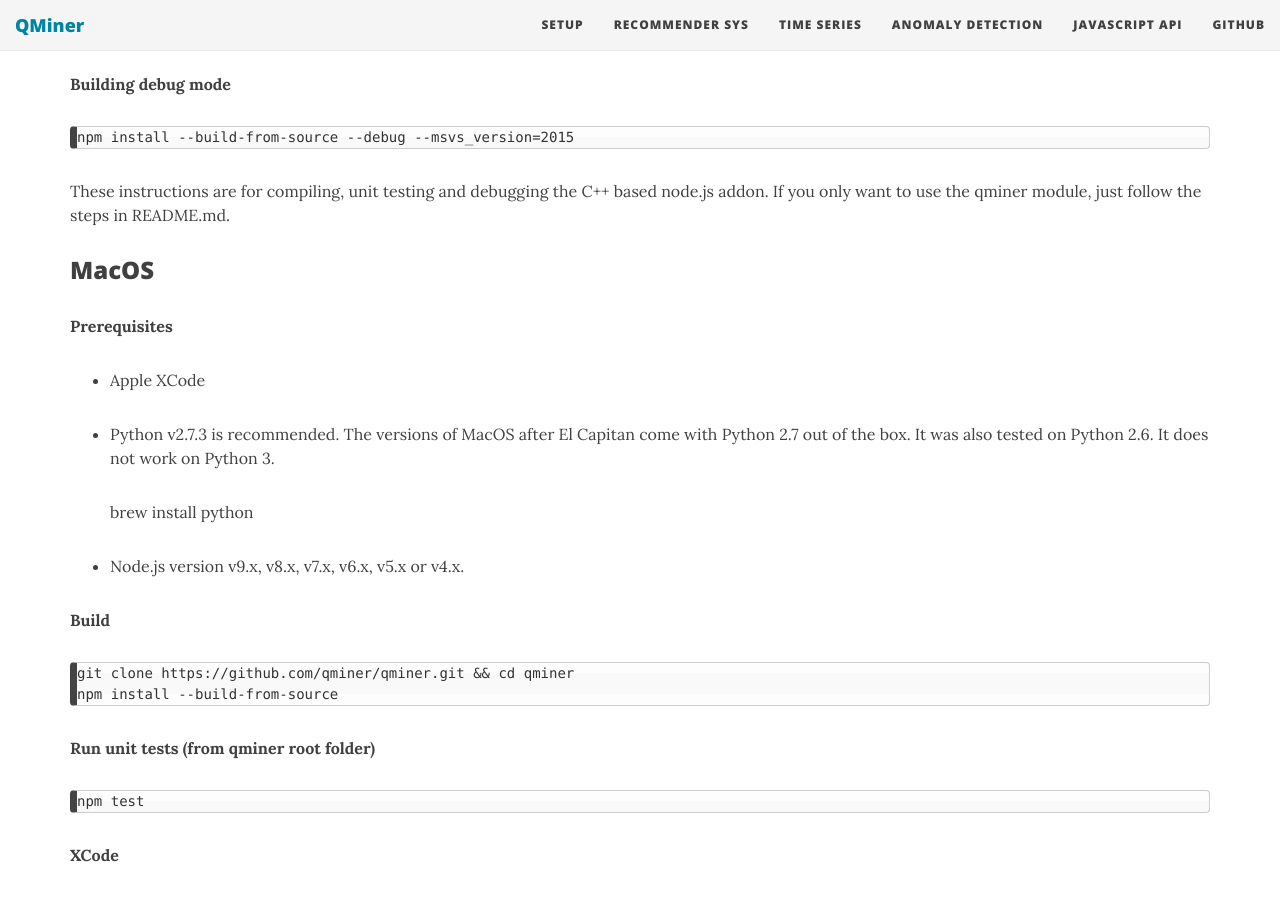
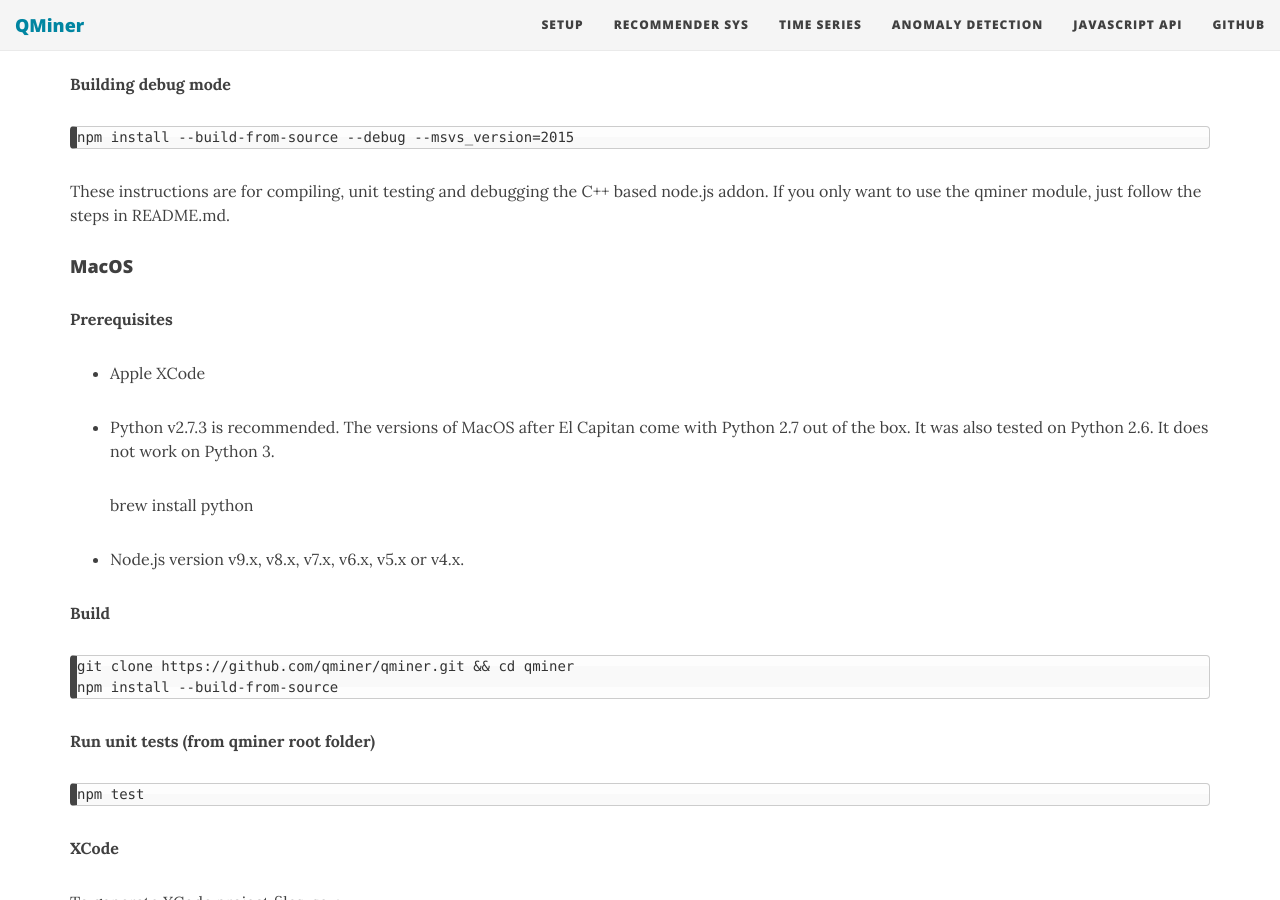
Before and after one commit to qminer/qminer.github.io, a Jekyll site: the page built from setup.md, in a window 1280 px wide and 900 px high, scrolled down 2643 px. Built offline with Jekyll 4.4.1, drawn with Linux system fonts in a browser that asks for light colours; nearby versions of some CDN libraries.

```diff
--- a/setup.md
+++ b/setup.md
@@ -104,7 +104,7 @@ Then select `action_after_build` - _properties_ - _Debugging_ and set:
 
 These instructions are for compiling, unit testing and debugging the C++ based node.js addon. If you only want to use the qminer module, just follow the steps in README.md.
 
-### MacOS
+#### MacOS
 
 **Prerequisites**
 
```
